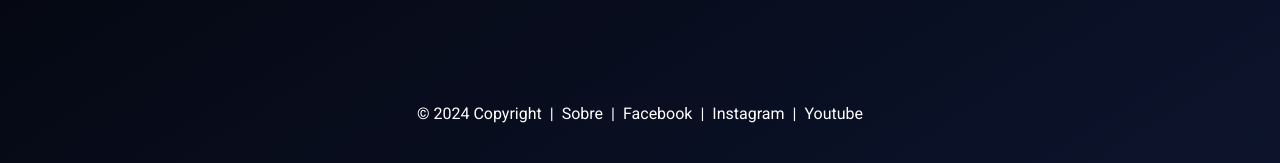
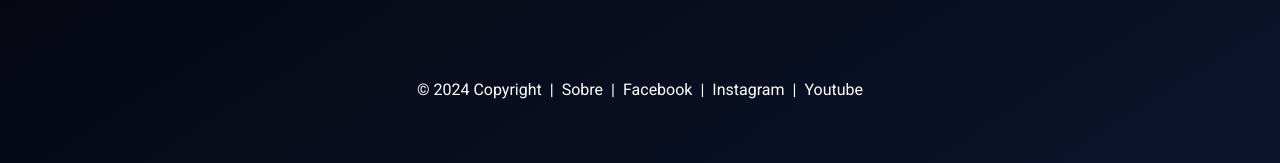
Before and after one commit to noexcript/askip, a React (Vite) app: page / in a window 1280 px wide. Shown: the part 634-797 px from the top of the page. Built offline with nearby package versions, Linux system fonts and the light colour scheme; no server answers; the database is empty.

Commit message:
feat: adicionados os links da rede social

```diff
--- a/src/components/footer.jsx
+++ b/src/components/footer.jsx
@@ -6,7 +6,7 @@ export default function Footer() {
         return (new Date()).getFullYear()
     }
     return (
-        <div className=" flex-col md:flex-row flex items-center justify-center text-white gap-2 p-2 roboto-regular mb-8">
+        <div className=" flex-col md:flex-row flex items-center justify-center text-white gap-2 p-2 roboto-regular mb-14">
             <div className="flex gap-2">
 
             <span>&copy; {getYear()} Copyright</span> |
```
